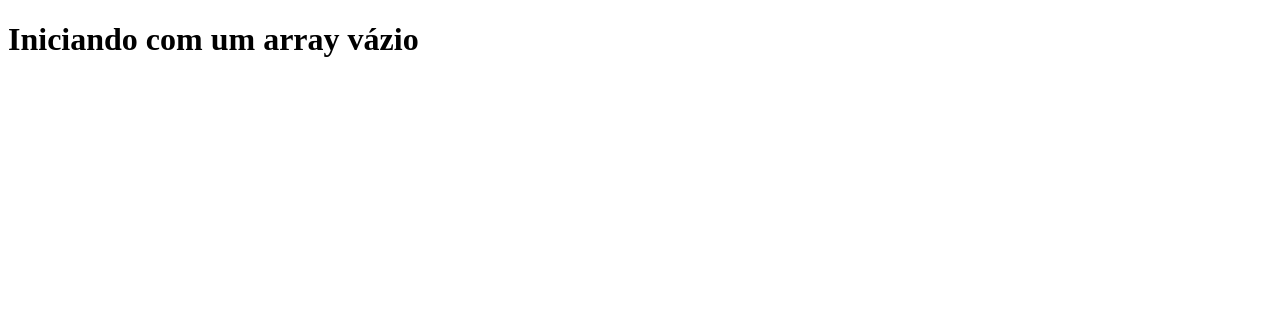
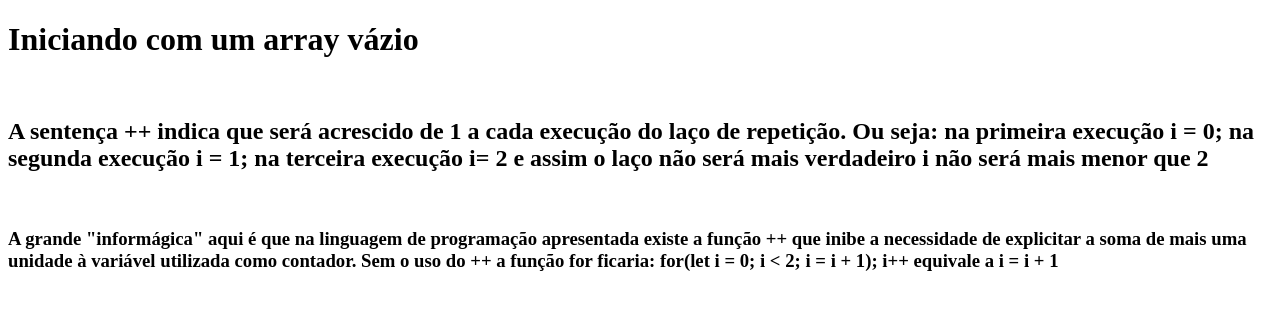
Before and after one commit to RodrigoHeirbhor/eu-curso-logica, a website: page 7.3_array_vázio_.html in a window 1280 px wide. Drawn offline with Linux system fonts and the light colour scheme.

Commit message:
Tag h3 explicando sobre o i = i + 1

```diff
--- a/7.3_array_vázio_.html
+++ b/7.3_array_vázio_.html
@@ -10,6 +10,23 @@
     <h1>
         Iniciando com um array vázio
     </h1>
+    <br>
+    <h2>
+        A sentença ++ indica que será acrescido de 1 a cada execução do laço de repetição.
+        Ou seja:
+        na primeira execução i = 0;
+        na segunda execução i = 1;
+        na terceira execução i= 2 e assim o laço não será mais verdadeiro i não será mais menor que 2
+    </h2>
+    <br>
+    <h3>
+        A grande "informágica" aqui é que na linguagem de programação apresentada existe a função ++ que inibe a necessidade de explicitar a soma de mais uma unidade à variável utilizada como contador. Sem o uso do ++ a função for ficaria:
+
+              for(let i = 0; i < 2; i = i + 1);
+
+              i++ equivale a
+              i = i + 1
+    </h3>
     <body>
         <script>
             let meuPrimeiroArray = []; //o array inicia vázio
@@ -24,21 +41,11 @@
 
             console.log(ordemCerta);
 
-            //A sentença ++ indica de será acrescido de 1 a cada execução do laço de repetição.
+            //A sentença ++ indica que será acrescido de 1 a cada execução do laço de repetição.
             // Ou seja:
             // na primeira execução i = 0;
             // na segunda execução i = 1;
             // na terceira execução i= 2 e assim o laço não será mais verdadeiro i não será mais menor que 2
         </script>
-        <br>
-        <script>
-            <h2>
-                A sentença ++ indica de será acrescido de 1 a cada execução do laço de repetição.
-                Ou seja:
-                na primeira execução i = 0;
-                na segunda execução i = 1;
-                na terceira execução i= 2 e assim o laço não será mais verdadeiro i não será mais menor que 2
-            </h2>
-        </script>
     </body>
 </html>
```
